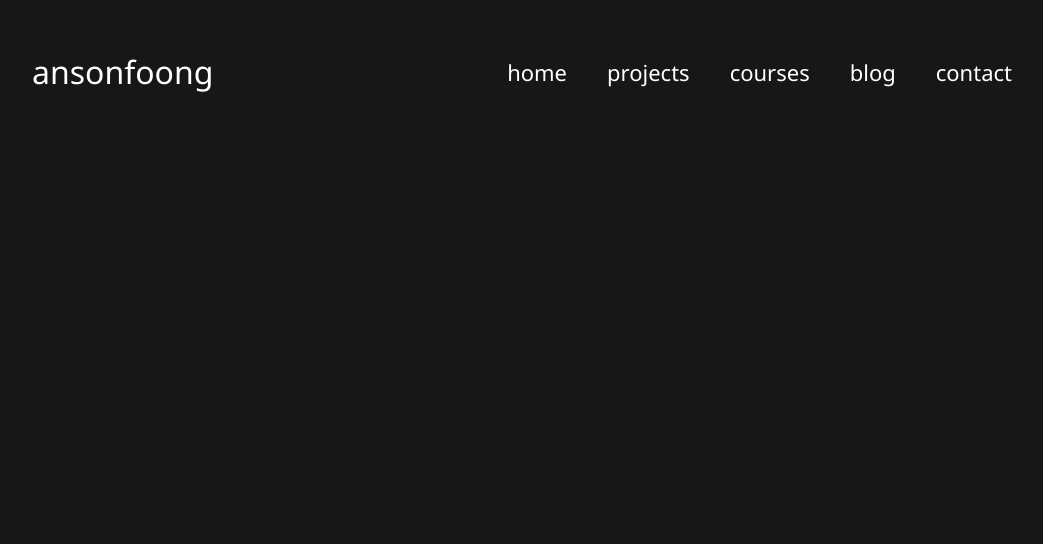
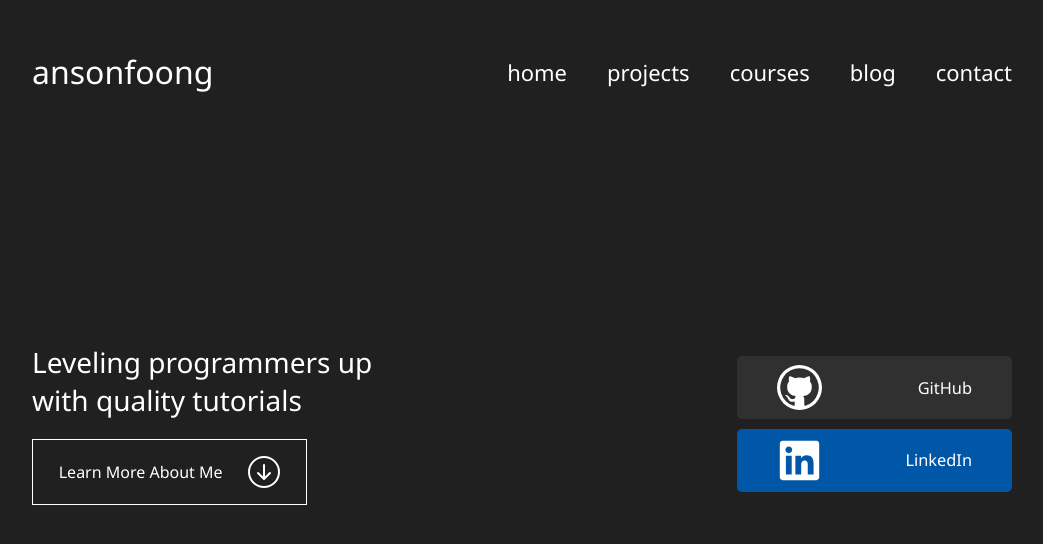
Before and after one commit to stuyy/ansonfoong, a Next.js app: page /home in a window 1280 px wide. Shown: the top 544 px of the page, without its empty margins (118-1161 px from the left). Built offline with nearby package versions, Linux system fonts and the light colour scheme.

Commit message:
Add HomeSection with Social Buttons & Title

```diff
--- a/package.json
+++ b/package.json
@@ -12,10 +12,12 @@
     "next": "11.1.2",
     "react": "17.0.2",
     "react-dom": "17.0.2",
+    "react-icons": "^4.3.1",
     "sass": "^1.43.3"
   },
   "devDependencies": {
     "@types/react": "17.0.32",
+    "@types/react-icons": "^3.0.0",
     "eslint": "8.1.0",
     "eslint-config-next": "11.1.2",
     "typescript": "4.4.4"
--- /dev/null
+++ b/src/components/HomeComponents/HomeSection.module.scss
@@ -0,0 +1,51 @@
+.homesection {
+  height: 100%;
+  display: flex;
+  justify-content: space-between;
+  align-items: center;
+  padding: 200px 0;
+  & h2 {
+    margin: 0;
+    font-weight: 300;
+    font-size: 28px;
+  }
+}
+
+.home-side-section {
+}
+
+.button {
+  display: flex;
+  align-items: center;
+  justify-content: space-between;
+  width: 275px;
+  border-radius: 5px;
+  font-size: 14px;
+  padding: 4px 40px;
+  & h3 {
+    font-weight: normal;
+  }
+}
+
+.button-github {
+  background-color: #303030;
+}
+
+.button-linkedin {
+  background-color: #0057a8;
+  margin-top: 10px;
+}
+
+.maintitle {
+  width: 350px;
+}
+
+.learnmore {
+  display: flex;
+  align-items: center;
+  justify-content: space-evenly;
+  border: 1px solid #fff;
+  padding: 5px 0;
+  width: 275px;
+  margin-top: 20px;
+}
--- /dev/null
+++ b/src/components/HomeComponents/HomeSection.tsx
@@ -0,0 +1,30 @@
+import styles from "./HomeSection.module.scss";
+import { BsArrowDownCircle } from "react-icons/bs";
+import { FaLinkedin } from "react-icons/fa";
+import { VscGithub } from "react-icons/vsc";
+
+export const HomeSection = () => {
+  return (
+    <div className={styles.homesection}>
+      <section className={styles["home-side-section"]}>
+        <div className={styles.maintitle}>
+          <h2>Leveling programmers up with quality tutorials</h2>
+        </div>
+        <div className={styles.learnmore}>
+          <p>Learn More About Me</p>
+          <BsArrowDownCircle size={32} />
+        </div>
+      </section>
+      <section className={styles["buttons-container"]}>
+        <div className={`${styles.button} ${styles["button-github"]}`}>
+          <VscGithub size={45} />
+          <h3>GitHub</h3>
+        </div>
+        <div className={`${styles.button} ${styles["button-linkedin"]}`}>
+          <FaLinkedin size={45} />
+          <h3>LinkedIn</h3>
+        </div>
+      </section>
+    </div>
+  );
+};
--- a/src/pages/home/index.tsx
+++ b/src/pages/home/index.tsx
@@ -1,11 +1,13 @@
 import { NextPage } from "next";
 import { Header } from "../../components/Header";
+import { HomeSection } from "../../components/HomeComponents/HomeSection";
 
 const HomePage: NextPage = () => {
   return (
     <div className="page">
       <div className="page-body">
         <Header />
+        <HomeSection />
       </div>
     </div>
   );
--- a/src/styles/globals.css
+++ b/src/styles/globals.css
@@ -21,8 +21,8 @@ a {
 }
 
 .page {
-  height: 100%;
-  background-color: #171717;
+  min-height: 100%;
+  background-color: #202020;
   color: #fff;
 }
 
```
Also changed, not shown: 1 other file (tests, documents, lock files or other folders).
